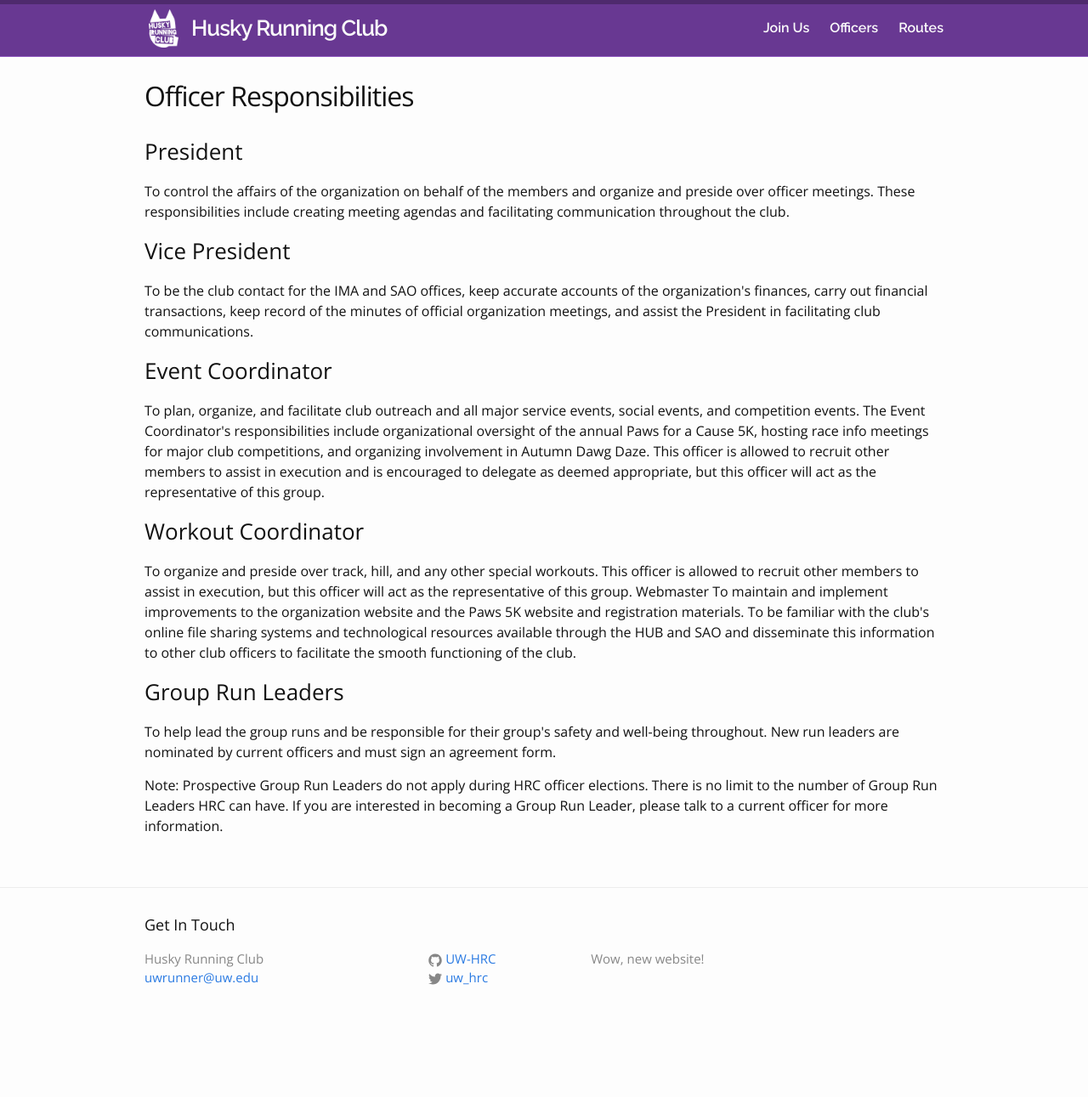
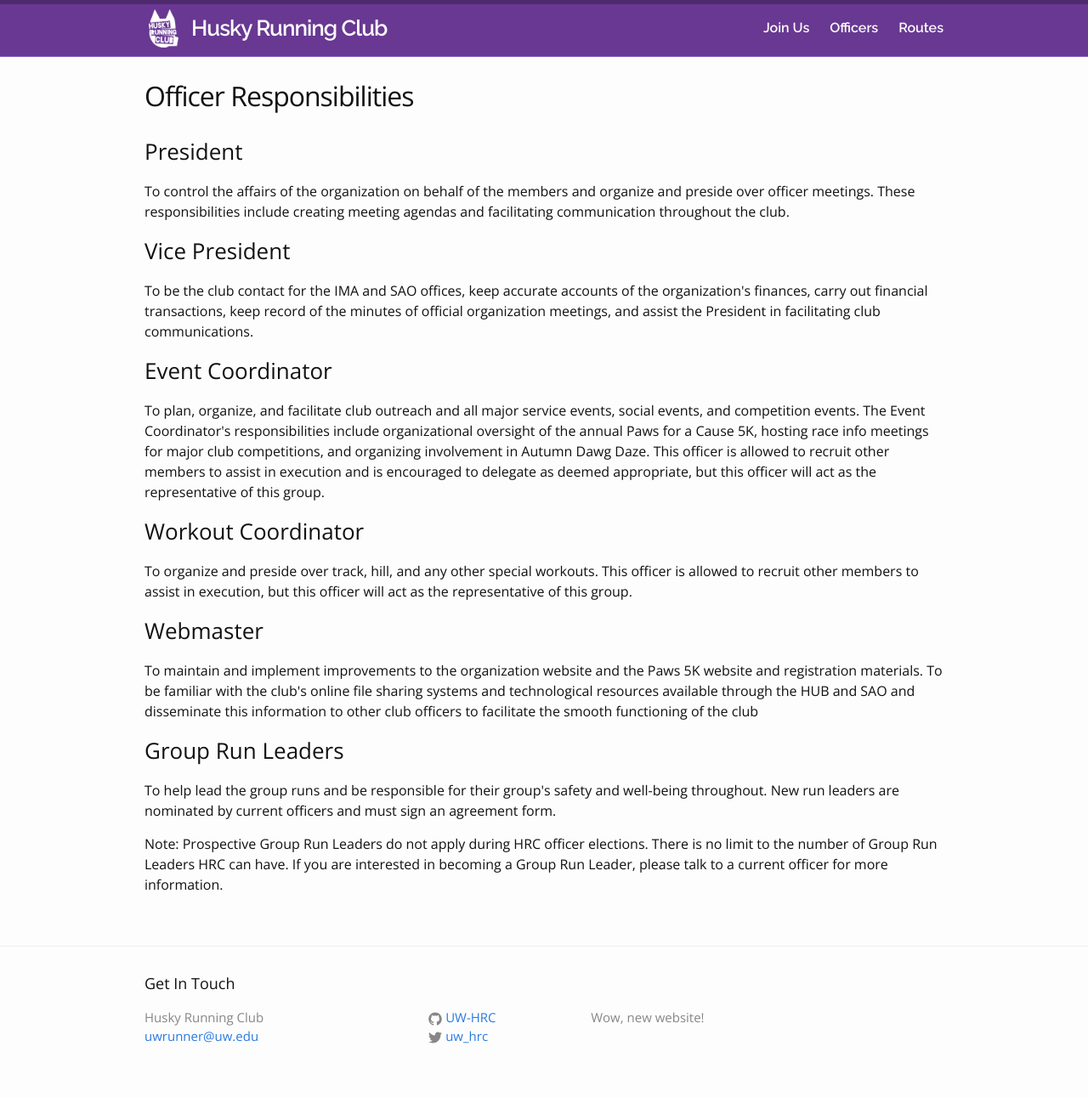
Before and after one commit to UW-HRC/uw-hrc.github.io, a Jekyll site: the page built from officers/responsibilities.md, in a window 1280 px wide. Shown: the whole page at 85% size. Built offline with Jekyll 4.4.1, drawn with Linux system fonts in a browser that asks for light colours; before the commit the page ends 1222 px from its top, so only the background shows below that.

Commit message:
Update officer page

```diff
--- a/officers/responsibilities.md
+++ b/officers/responsibilities.md
@@ -17,9 +17,14 @@
     of this group.
 </p>
 <h3>Workout Coordinator</h3>
-<p>To organize and preside over track, hill, and any other special workouts. This officer is allowed to recruit other members to assist in execution, but this officer will act as the representative of this group. Webmaster To maintain and implement improvements
+<p>To organize and preside over track, hill, and any other special workouts. This officer is allowed to recruit other members to assist in execution, but this officer will act as the representative of this group.
+</p>
+
+### Webmaster
+
+To maintain and implement improvements
     to the organization website and the Paws 5K website and registration materials. To be familiar with the club&#39;s online file sharing systems and technological resources available through the HUB and SAO and disseminate this information to other
-    club officers to facilitate the smooth functioning of the club. </p>
+    club officers to facilitate the smooth functioning of the club
 
 <a name="run_leaders"></a>
   <h3>Group Run Leaders</h3>
```
